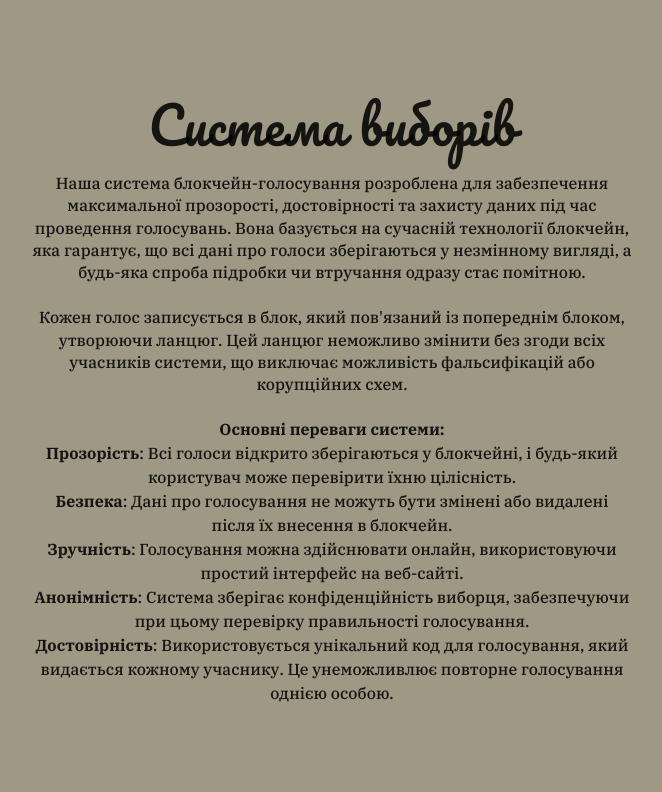
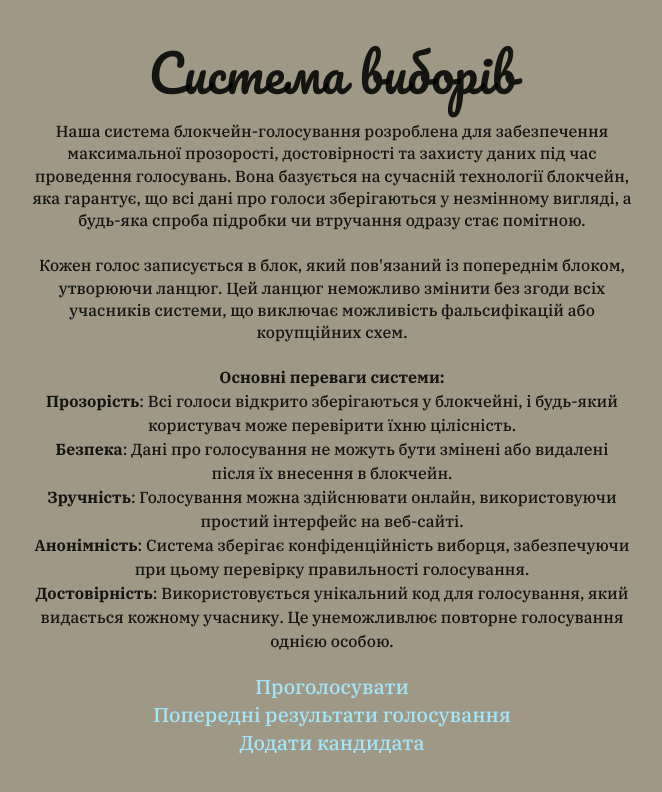
Before and after one commit to payton-ggg/blockchain-voting-system, a React (Vite) app in the folder front/: page / in a window 1280 px wide. Shown: the top 792 px of the page, without its empty margins (308-970 px from the left). Built offline with nearby package versions, Linux system fonts and the light colour scheme; a web font is replaced by a local one.

Commit message:
without error

```diff
--- a/front/src/App.jsx
+++ b/front/src/App.jsx
@@ -1,7 +1,5 @@
+import { NavLink } from "react-router";
 import "./App.css";
-import AddCandidate from "./components/AddCandidate";
-import CandidatesList from "./components/CandidatesList";
-import Vote from "./components/Vote";
 import { createContext, useState } from "react";
 
 // eslint-disable-next-line react-refresh/only-export-components
@@ -64,6 +62,16 @@ function App() {
             <li></li>
           </ul>
         </div>
+        <div className="text-xl mt-5">
+          <NavLink to="/voting">Проголосувати</NavLink>
+          <br />
+          <NavLink to="/list-of-candidates">
+            Попередні результати голосування
+          </NavLink>
+          <br />
+          <NavLink to="/add-candidates">Додати кандидата</NavLink>
+          <br />
+        </div>
       </errorContext.Provider>
     </div>
   );
```
